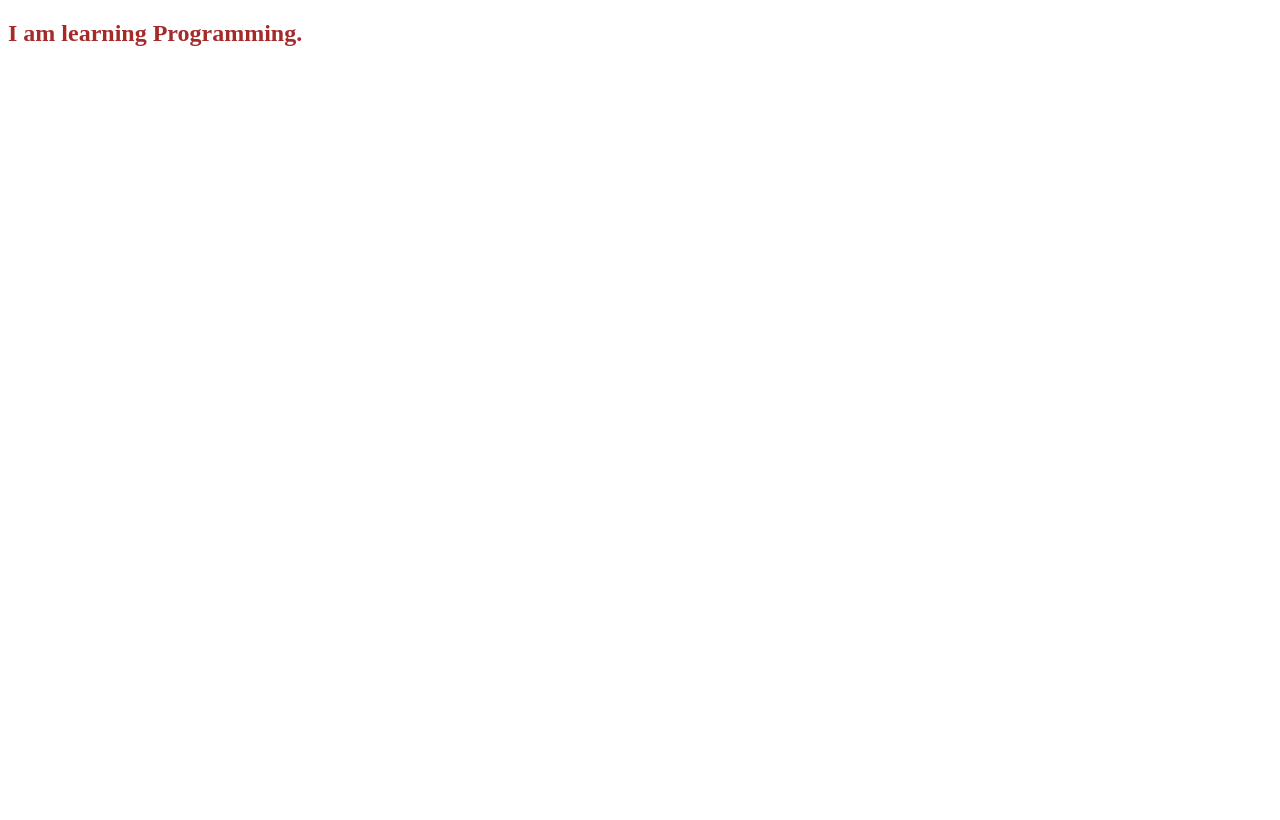
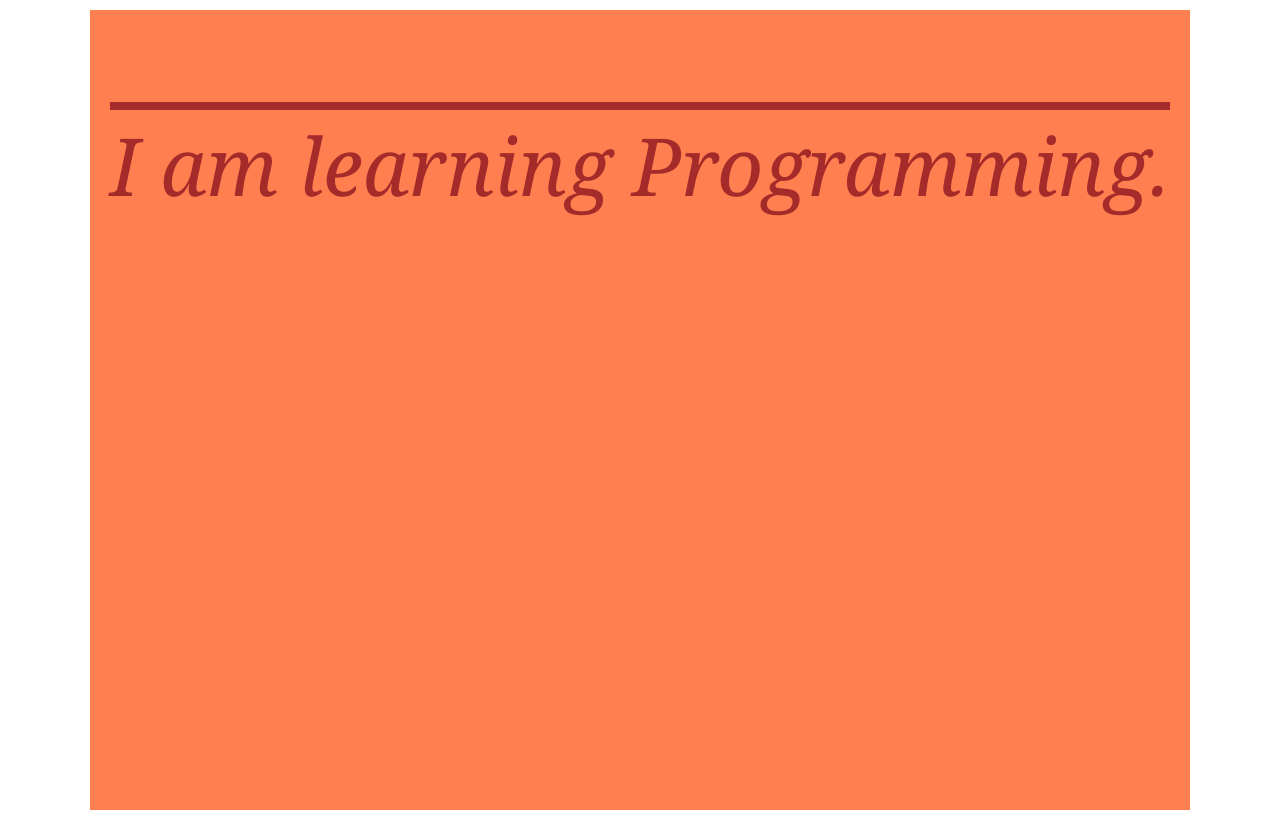
Before and after one commit to asm-shad/html-css-conceptual, a plain HTML site: page index.html in a window 1280 px wide. Drawn offline with Linux system fonts and the light colour scheme.

Commit message:
Create section with a heading

```diff
--- a/index.html
+++ b/index.html
@@ -8,6 +8,8 @@
     <link rel="shortcut icon" href="https://img.icons8.com/?size=48&id=20909&format=png" type="image/x-icon">
 </head>
 <body>
-    <h2>I am learning Programming.</h2>
+    <div id="heading-parent">
+        <h2>I am learning Programming.</h2>
+    </div>
 </body>
 </html>
--- a/style/style.css
+++ b/style/style.css
@@ -1,3 +1,24 @@
+* {
+    margin: 0;
+    padding: 0;
+}
 h2 {
     color: brown;
+    font-style: italic;
+    font-weight: lighter;
+    font-family: Georgia, 'Times New Roman', Times, serif;
+    text-decoration: overline;
+    font-size: 80px;
+    text-align: center;
 }
+#heading-parent {
+    background-color: coral;
+    height: 600px;
+    padding: 100px 0;
+    width: 1100px;
+    /* margin-top: 40px;
+    margin-left: auto;
+    margin-bottom: 10px;
+    margin-right: auto; */
+    margin: 10px auto;
+}
```
